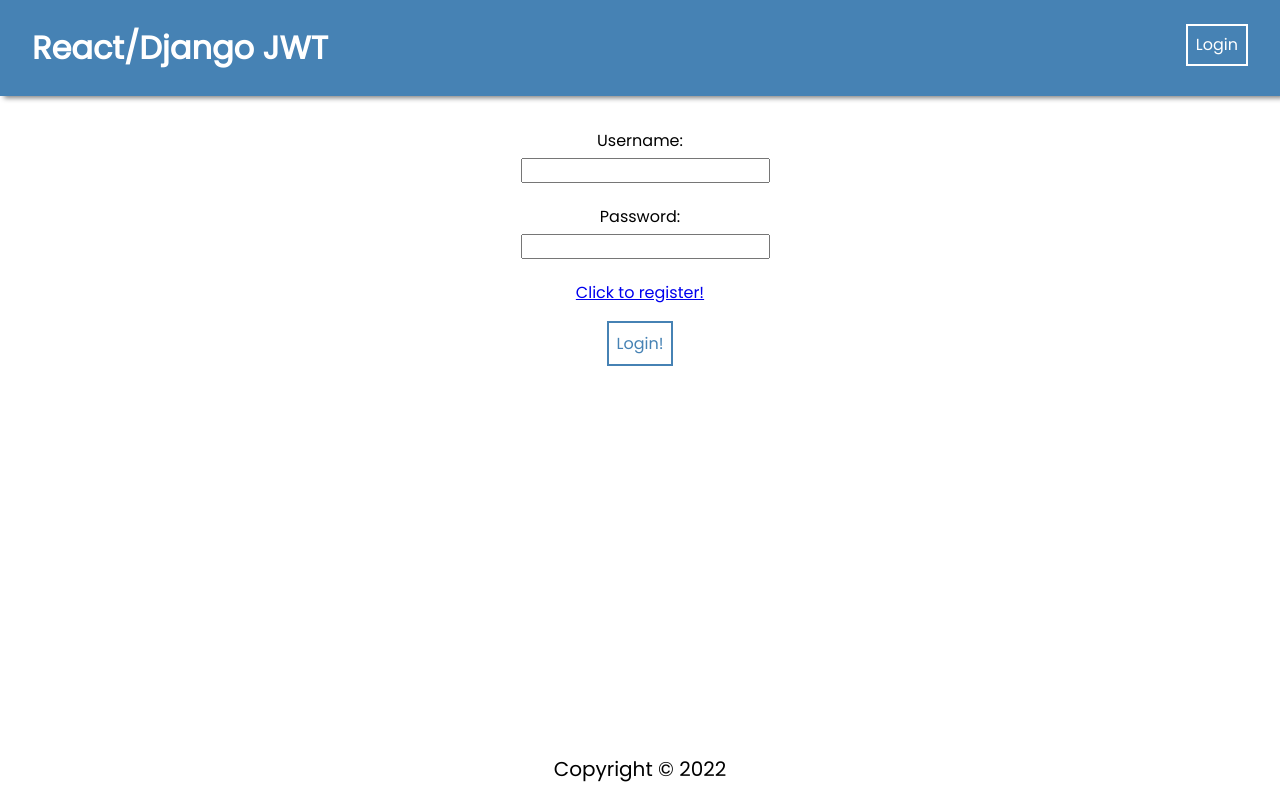
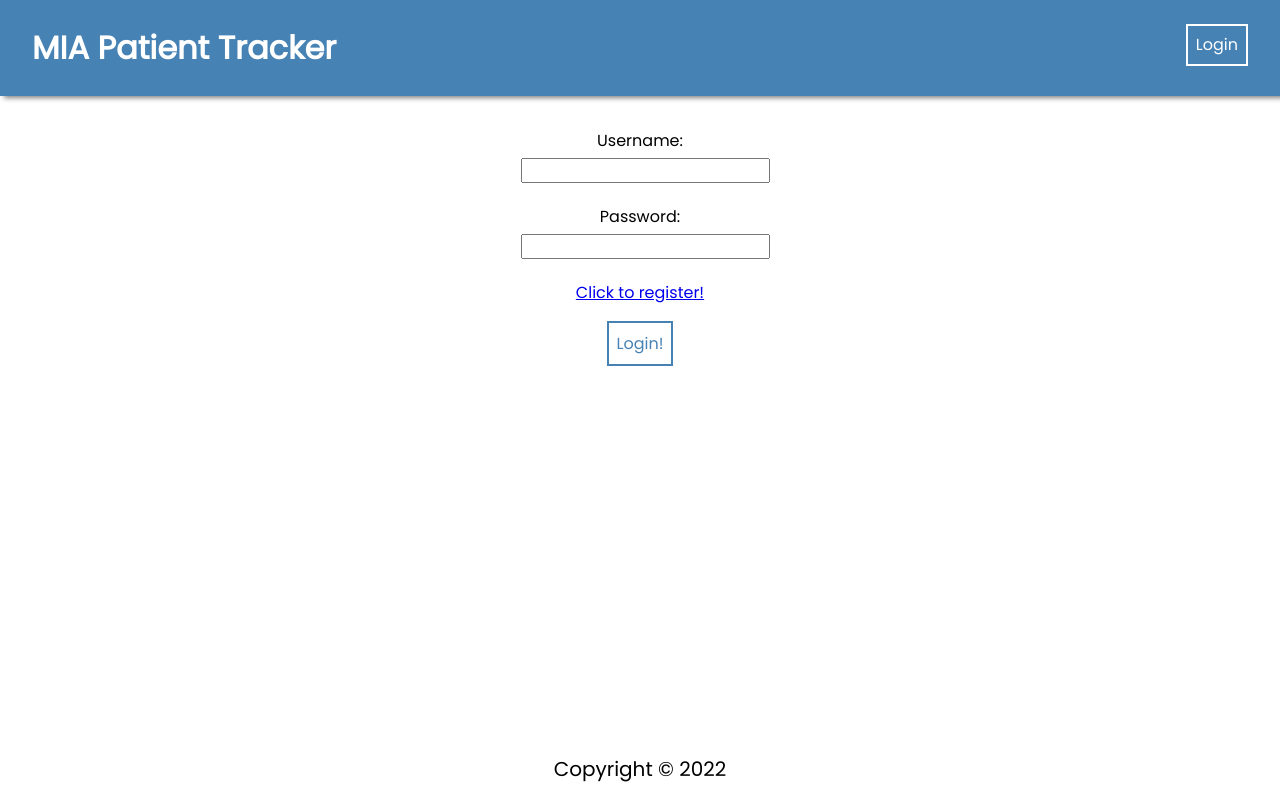
Before and after one commit to Code-Rydor/MIA_Patient_Tracker, a React (Create React App) app in the folder frontend/: page /login in a window 1280 px wide. Built offline with nearby package versions, Linux system fonts and the light colour scheme.

Commit message:
Updated application name in Nav Bar + Created search bar component file and added some initial code

```diff
--- a/frontend/src/components/NavBar/NavBar.jsx
+++ b/frontend/src/components/NavBar/NavBar.jsx
@@ -12,7 +12,7 @@
       <ul>
         <li className="brand">
           <Link to="/" style={{ textDecoration: "none", color: "white" }}>
-            <b>React/Django JWT</b>
+            <b>MIA Patient Tracker</b>
           </Link>
         </li>
         <li>
```
Also changed, not shown: frontend/src/components/SearchBar/SearchBar.jsx (added, +15 -0 lines).
